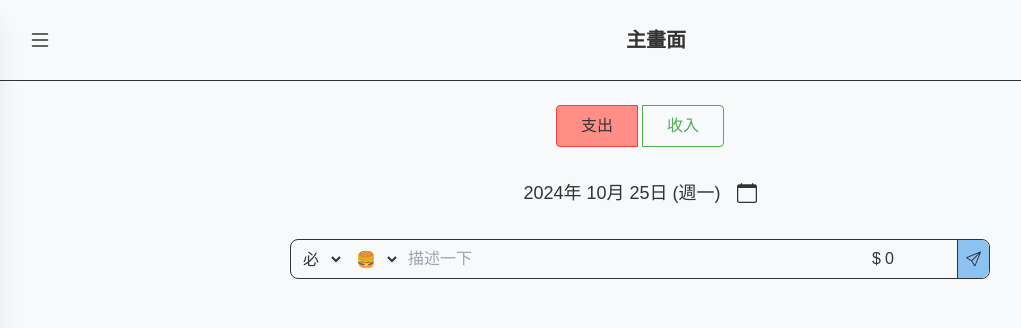
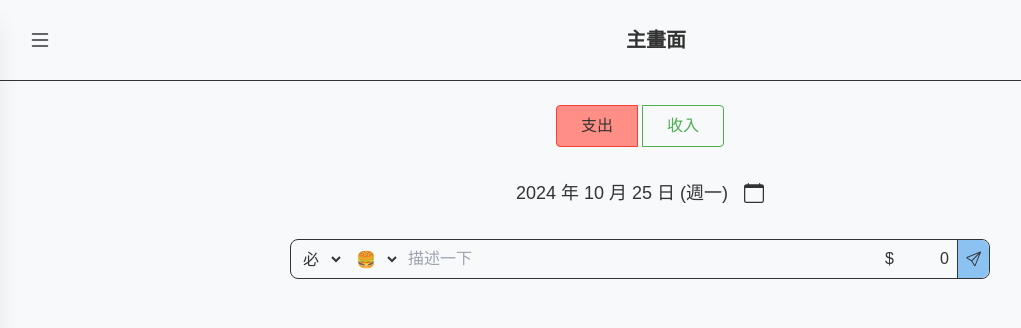
Before and after one commit to KW-Yeh/SpendingTracker, a Next.js app in the folder my-app/: page / in a window 1280 px wide. Shown: the top 328 px of the page, without its empty margins (0-1021 px from the left). Built offline with nearby package versions, Linux system fonts and the light colour scheme.

Commit message:
Update UI/UX

```diff
--- a/my-app/package.json
+++ b/my-app/package.json
@@ -9,8 +9,6 @@
     "lint": "next lint"
   },
   "dependencies": {
-    "google-auth-library": "^9.15.0",
-    "google-spreadsheet": "^4.1.4",
     "next": "15.0.3",
     "react": "19.0.0-rc-66855b96-20241106",
     "react-dom": "19.0.0-rc-66855b96-20241106"
--- a/my-app/src/components/DatePicker.tsx
+++ b/my-app/src/components/DatePicker.tsx
@@ -1,8 +1,8 @@
-'use client';
+"use client";
 
-import { CalendarIcon } from '@/components/icons/CalendarIcon';
-import { WEEKDAY } from '@/utils/constants';
-import { ChangeEvent, useRef } from 'react';
+import { CalendarIcon } from "@/components/icons/CalendarIcon";
+import { WEEKDAY } from "@/utils/constants";
+import { ChangeEvent, useRef } from "react";
 
 interface Props {
 	date: Date;
@@ -24,11 +24,11 @@ export const DatePicker = (props: Props) => {
 	return (
 		<div className="flex items-center">
 			<button
-        className="flex items-center justify-between gap-4 p-4 text-lg"
+				className="flex items-center justify-between gap-4 p-4 text-base sm:text-lg"
 				onClick={showPicker}
 			>
-        <span>{`${year}年 ${month}月 ${day}日 (週${WEEKDAY[weekday]})`}</span>
-        <CalendarIcon className="size-5" />
+				<span>{`${year} 年 ${month} 月 ${day} 日 (週${WEEKDAY[weekday]})`}</span>
+				<CalendarIcon className="size-4 sm:size-5"/>
 			</button>
 			<input
 				ref={inputRef}
--- /dev/null
+++ b/my-app/src/components/NumberKeyboard.tsx
@@ -0,0 +1,84 @@
+'use client';
+
+import { ReactNode, useCallback, useState } from 'react';
+
+interface Props {
+  default?: number;
+  onConfirm: (num: number) => void;
+}
+
+export const NumberKeyboard = (props: Props) => {
+  const [amount, setAmount] = useState((props.default ?? 0) + '');
+  const handleOnClick = (val: string) => {
+    if (val === 'clear') {
+      setAmount('0');
+    } else if (val === 'delete') {
+      setAmount((prevState) => {
+        if (prevState.length === 1) return '0';
+        return prevState.slice(0, prevState.length - 1);
+      });
+    } else {
+      setAmount((prevState) => {
+        if (prevState === '0') return val;
+        return prevState + val;
+      });
+    }
+  };
+
+  const handleSubmit = useCallback(() => {
+    try {
+      props.onConfirm(Number(amount));
+    } catch {
+      alert('Invalid amount');
+    }
+  }, [props.onConfirm, amount]);
+
+  return (
+    <div className="flex flex-col p-4 text-sm sm:text-base">
+      <p className="mb-2 mt-1 rounded-md border-2 border-solid border-text p-4 text-end font-bold">
+        {amount}
+      </p>
+      <div className="grid grid-cols-3 gap-1">
+        <Key value="clear" className="col-span-1" onClick={handleOnClick}>
+          清除
+        </Key>
+        <Key value="delete" className="col-span-2" onClick={handleOnClick}>
+          刪除
+        </Key>
+        {['7', '8', '9', '4', '5', '6', '1', '2', '3', '0'].map((key) => (
+          <Key
+            key={key}
+            value={key}
+            className="col-span-1"
+            onClick={handleOnClick}
+          >
+            {key}
+          </Key>
+        ))}
+        <Key
+          value="enter"
+          className="col-span-2 bg-green-300 hover:bg-green-500"
+          onClick={handleSubmit}
+        >
+          確定
+        </Key>
+      </div>
+    </div>
+  );
+};
+
+const Key = (props: {
+  children: ReactNode;
+  value: string;
+  onClick: (val: string) => void;
+  className?: string;
+}) => {
+  return (
+    <button
+      className={`${props.className} flex select-none items-center justify-center rounded-md border border-solid border-text p-3 transition-colors hover:bg-primary-100 active:bg-primary-300`}
+      onClick={() => props.onClick(props.value)}
+    >
+      <span>{props.children}</span>
+    </button>
+  );
+};
--- a/my-app/src/components/RouteTitle.tsx
+++ b/my-app/src/components/RouteTitle.tsx
@@ -4,6 +4,6 @@ import { ROUTE_TITLE } from "@/utils/constants";
 import { usePathname } from "next/navigation";
 
 export const RouteTitle = () => {
-  const pathName = usePathname();
-  return <h1 className="text-xl font-bold">{ROUTE_TITLE[pathName]}</h1>;
+	const pathName = usePathname();
+	return <h1 className="text-lg sm:text-xl font-bold">{ROUTE_TITLE[pathName]}</h1>;
 };
--- a/my-app/src/composites/EditorBlock.tsx
+++ b/my-app/src/composites/EditorBlock.tsx
@@ -1,17 +1,27 @@
 'use client';
 
 import { SendIcon } from '@/components/icons/SendIcon';
+import { Modal } from '@/components/Modal';
+import { NumberKeyboard } from '@/components/NumberKeyboard';
 import {
   INCOME_TYPE_OPTIONS,
   Necessity,
   OUTCOME_TYPE_OPTIONS,
   SpendingType,
 } from '@/utils/constants';
-import { FormEvent, useCallback, useState } from 'react';
+import {
+  ChangeEvent,
+  FormEvent,
+  useCallback,
+  useEffect,
+  useRef,
+  useState,
+} from 'react';
 
 interface Props {
   type: SpendingType;
   date: Date;
+  data?: SpendingRecord;
 }
 
 export const EditorBlock = (props: Props) => {
@@ -20,11 +30,40 @@ export const EditorBlock = (props: Props) => {
       ? INCOME_TYPE_OPTIONS
       : OUTCOME_TYPE_OPTIONS;
   const [loading, setLoading] = useState(false);
+  const [amount, setAmount] = useState(props.data?.amount ?? 0);
+  const [selectedNecessity, setSelectedNecessity] = useState(
+    props.data?.necessity,
+  );
+  const [selectedCategory, setSelectedCategory] = useState(
+    props.data?.category,
+  );
+  const [newDesc, setNewDesc] = useState(props.data?.description ?? '');
+  const modalRef = useRef<ModalRef>(null);
+
+  useEffect(() => {
+    setAmount(props.data?.amount ?? 0);
+    setNewDesc(props.data?.description ?? '');
+    setSelectedNecessity(props.data?.necessity);
+    setSelectedCategory(props.data?.category);
+  }, [props.data]);
+
+  const handleEditDesc = (event: ChangeEvent<HTMLInputElement>) => {
+    setNewDesc(event.target.value);
+  };
+
+  const handleSelectNecessity = (event: ChangeEvent<HTMLSelectElement>) => {
+    setSelectedNecessity(event.target.value);
+  };
+
+  const handleSelectCategory = (event: ChangeEvent<HTMLSelectElement>) => {
+    setSelectedCategory(event.target.value);
+  };
 
   const handleOnSubmit = useCallback(
     (event: FormEvent) => {
       event.preventDefault();
-      const formData = new FormData(event.target as HTMLFormElement);
+      const formElement = event.target as HTMLFormElement;
+      const formData = new FormData(formElement);
       const necessity = formData.get('necessity') as Necessity;
       const category = formData.get('category') as string;
       const description = formData.get('description') as string;
@@ -33,6 +72,7 @@ export const EditorBlock = (props: Props) => {
       setLoading(true);
       const newSpending: SpendingRecord = {
         id: Date.now().toString(),
+        ...(props.data ?? {}),
         type: props.type,
         date: props.date.toUTCString(),
         necessity,
@@ -43,18 +83,25 @@ export const EditorBlock = (props: Props) => {
       alert('Add new spending: ' + JSON.stringify(newSpending));
       setTimeout(() => {
         setLoading(false);
+        setNewDesc('');
+        setSelectedNecessity(undefined);
+        setSelectedCategory(undefined);
+        setAmount(0);
       }, 1000);
     },
-    [props.type, props.date],
+    [props.type, props.date, props.data],
   );
 
   return (
+    <>
       <form
         onSubmit={handleOnSubmit}
-      className="max-w-175 flex h-10 w-full items-center divide-x divide-text rounded-lg border border-solid border-text"
+        className="flex h-10 w-full max-w-175 items-center divide-x divide-text rounded-lg border border-solid border-text"
       >
         <div className="flex h-full flex-1 items-center text-xs sm:text-sm lg:text-base">
           <select
+            value={selectedNecessity}
+            onChange={handleSelectNecessity}
             name="necessity"
             className="h-full bg-transparent p-2 focus:outline-0"
           >
@@ -62,6 +109,8 @@ export const EditorBlock = (props: Props) => {
             <option value={Necessity.NotNeed}>{Necessity.NotNeed}</option>
           </select>
           <select
+            value={selectedCategory}
+            onChange={handleSelectCategory}
             name="category"
             className="h-full bg-transparent p-2 focus:outline-0"
           >
@@ -75,19 +124,27 @@ export const EditorBlock = (props: Props) => {
             <input
               type="text"
               name="description"
+              value={newDesc}
+              onChange={handleEditDesc}
               className="h-full w-full bg-transparent p-2 pr-0 focus:outline-0"
               placeholder="描述一下"
             />
           </div>
-        <div className="flex h-full items-center gap-1 p-2">
+          <button
+            type="button"
+            onClick={() => modalRef.current?.open()}
+            className="flex h-full w-14 items-center justify-between gap-2 p-2 sm:w-20"
+          >
             <span>$</span>
+            <span>{amount}</span>
             <input
               type="number"
               name="amount"
-            className="w-10 bg-transparent focus:outline-0 sm:w-16"
-            defaultValue={0}
+              value={amount}
+              className="hidden"
+              readOnly
             />
-        </div>
+          </button>
         </div>
         <button
           type="submit"
@@ -97,5 +154,16 @@ export const EditorBlock = (props: Props) => {
           <SendIcon className="w-full" />
         </button>
       </form>
+      <Modal ref={modalRef} className="w-80">
+        <h1 className="text-base font-bold sm:text-xl">Number Keyboard</h1>
+        <NumberKeyboard
+          default={amount}
+          onConfirm={(val) => {
+            setAmount(val);
+            modalRef.current?.close();
+          }}
+        />
+      </Modal>
+    </>
   );
 };
--- a/my-app/src/composites/SpendingInfoSection.tsx
+++ b/my-app/src/composites/SpendingInfoSection.tsx
@@ -1,15 +1,107 @@
 'use client';
 
 import { DatePicker } from '@/components/DatePicker';
-import { Modal } from '@/components/Modal';
 import { EditorBlock } from '@/composites/EditorBlock';
 import { SpendingList } from '@/composites/SpendingList';
-import { SpendingType } from '@/utils/constants';
-import { ChangeEvent, startTransition, useRef, useState } from 'react';
+import { Necessity, SpendingType } from '@/utils/constants';
+import { ChangeEvent, startTransition, useState } from 'react';
+
+const TEST_DATA: SpendingRecord[] = [
+  {
+    id: '1',
+    type: SpendingType.Outcome,
+    necessity: Necessity.Need,
+    category: '🍔',
+    description: '買了一些吃的',
+    amount: 100,
+    date: new Date().toUTCString(),
+  },
+  {
+    id: '2',
+    type: SpendingType.Outcome,
+    necessity: Necessity.Need,
+    category: '👗',
+    description: '買了一些衣服',
+    amount: 100,
+    date: new Date().toUTCString(),
+  },
+  {
+    id: '3',
+    type: SpendingType.Income,
+    necessity: Necessity.Need,
+    category: '📈',
+    description: '賣股票',
+    amount: 100,
+    date: new Date().toUTCString(),
+  },
+  {
+    id: '4',
+    type: SpendingType.Income,
+    necessity: Necessity.Need,
+    category: '🎁',
+    description: '路上撿到錢',
+    amount: 100,
+    date: new Date().toUTCString(),
+  },
+  {
+    id: '5',
+    type: SpendingType.Outcome,
+    necessity: Necessity.NotNeed,
+    category: '🎲',
+    description: '買遊戲',
+    amount: 100,
+    date: new Date().toUTCString(),
+  },
+  {
+    id: '6',
+    type: SpendingType.Outcome,
+    necessity: Necessity.NotNeed,
+    category: '📚',
+    description: '買書',
+    amount: 100,
+    date: new Date().toUTCString(),
+  },
+  {
+    id: '7',
+    type: SpendingType.Outcome,
+    necessity: Necessity.NotNeed,
+    category: '💊',
+    description: '看醫生',
+    amount: 100,
+    date: new Date().toUTCString(),
+  },
+  {
+    id: '8',
+    type: SpendingType.Outcome,
+    necessity: Necessity.NotNeed,
+    category: '📉',
+    description: '買股票',
+    amount: 100,
+    date: new Date().toUTCString(),
+  },
+  {
+    id: '9',
+    type: SpendingType.Outcome,
+    necessity: Necessity.NotNeed,
+    category: '✨',
+    description: '其他花費',
+    amount: 100,
+    date: new Date().toUTCString(),
+  },
+  {
+    id: '10',
+    type: SpendingType.Outcome,
+    necessity: Necessity.Need,
+    category: '🏠',
+    description: '房租',
+    amount: 100,
+    date: new Date().toUTCString(),
+  },
+];
 
 export const SpendingInfoSection = () => {
-  const modalRef = useRef<ModalRef>(null);
   const [selectedDate, setSelectedDate] = useState(new Date());
+  const [selectedData, setSelectedData] = useState<SpendingRecord>();
   const [selectedType, setSelectedType] = useState<SpendingType>(
     SpendingType.Outcome,
   );
@@ -25,9 +117,17 @@ export const SpendingInfoSection = () => {
     <div className="flex w-full flex-1 flex-col items-center gap-4 p-6">
       <Switch type={selectedType} onChange={setSelectedType} />
       <DatePicker date={selectedDate} onChange={handleOnChangeDate} />
-      <EditorBlock type={selectedType} date={selectedDate} />
-      <SpendingList type={selectedType} date={selectedDate} />
-      <Modal ref={modalRef}>Modal</Modal>
+      <EditorBlock
+        type={selectedType}
+        date={selectedDate}
+        data={selectedData}
+      />
+      <SpendingList
+        list={TEST_DATA}
+        type={selectedType}
+        date={selectedDate}
+        handleEdit={setSelectedData}
+      />
     </div>
   );
 };
@@ -45,7 +145,7 @@ const Switch = ({
     });
   };
   return (
-    <div className="flex items-center gap-1">
+    <div className="flex items-center gap-1 text-sm sm:text-base">
       <button
         className={`rounded-l border border-solid border-red-500 px-6 py-2 text-center transition-colors ${type === SpendingType.Outcome ? 'bg-red-300' : 'text-red-500 hover:bg-red-300'}`}
         onClick={() => handleOnClick(SpendingType.Outcome)}
--- a/my-app/src/composites/SpendingList.tsx
+++ b/my-app/src/composites/SpendingList.tsx
@@ -4,102 +4,11 @@ import { Necessity, SpendingType } from '@/utils/constants';
 import { useMemo } from 'react';
 
 interface Props {
+  list: SpendingRecord[];
   date: Date;
   type: SpendingType;
+  handleEdit: (record: SpendingRecord) => void;
 }
-
-const TEST_DATA: SpendingRecord[] = [
-  {
-    id: '1',
-    type: SpendingType.Outcome,
-    necessity: Necessity.Need,
-    category: '🍔',
-    description: '買了一些吃的',
-    amount: 100,
-    date: new Date().toUTCString(),
-  },
-  {
-    id: '2',
-    type: SpendingType.Outcome,
-    necessity: Necessity.Need,
-    category: '👗',
-    description: '買了一些衣服',
-    amount: 100,
-    date: new Date().toUTCString(),
-  },
-  {
-    id: '3',
-    type: SpendingType.Income,
-    necessity: Necessity.Need,
-    category: '📈',
-    description: '賣股票',
-    amount: 100,
-    date: new Date().toUTCString(),
-  },
-  {
-    id: '4',
-    type: SpendingType.Income,
-    necessity: Necessity.Need,
-    category: '🎁',
-    description: '路上撿到錢',
-    amount: 100,
-    date: new Date().toUTCString(),
-  },
-  {
-    id: '5',
-    type: SpendingType.Outcome,
-    necessity: Necessity.NotNeed,
-    category: '🎲',
-    description: '買遊戲',
-    amount: 100,
-    date: new Date().toUTCString(),
-  },
-  {
-    id: '6',
-    type: SpendingType.Outcome,
-    necessity: Necessity.NotNeed,
-    category: '📚',
-    description: '買書',
-    amount: 100,
-    date: new Date().toUTCString(),
-  },
-  {
-    id: '7',
-    type: SpendingType.Outcome,
-    necessity: Necessity.NotNeed,
-    category: '💊',
-    description: '看醫生',
-    amount: 100,
-    date: new Date().toUTCString(),
-  },
-  {
-    id: '8',
-    type: SpendingType.Outcome,
-    necessity: Necessity.NotNeed,
-    category: '📉',
-    description: '買股票',
-    amount: 100,
-    date: new Date().toUTCString(),
-  },
-  {
-    id: '9',
-    type: SpendingType.Outcome,
-    necessity: Necessity.NotNeed,
-    category: '✨',
-    description: '其他花費',
-    amount: 100,
-    date: new Date().toUTCString(),
-  },
-  {
-    id: '10',
-    type: SpendingType.Outcome,
-    necessity: Necessity.Need,
-    category: '🏠',
-    description: '房租',
-    amount: 100,
-    date: new Date().toUTCString(),
-  },
-];
 
 export const SpendingList = (props: Props) => {
   const year = props.date.getFullYear();
@@ -108,7 +17,7 @@ export const SpendingList = (props: Props) => {
 
   const filteredData = useMemo(
     () =>
-      [...TEST_DATA, ...TEST_DATA]
+      [...props.list, ...props.list]
         .filter((data) => data.type === props.type)
         .sort((_, b) => {
           if (b.necessity === Necessity.Need) return 1;
@@ -123,13 +32,14 @@ export const SpendingList = (props: Props) => {
   );
 
   return (
-    <div className="max-w-175 flex w-full flex-1 flex-col justify-end gap-2 text-xs sm:text-sm lg:text-base">
+    <div className="flex w-full max-w-175 flex-1 flex-col justify-end gap-2 text-xs sm:text-sm lg:text-base">
       <h3 className="">{`${year}/${month}/${day}: $${totalAmount}`}</h3>
       <div className="scrollbar flex h-96 w-full flex-col overflow-y-auto overflow-x-hidden">
         {filteredData.map((spending, index) => (
           <Item
             key={`${spending.id}-${index.toString()}`}
             spending={spending}
+            handleEdit={props.handleEdit}
           />
         ))}
       </div>
@@ -137,14 +47,21 @@ export const SpendingList = (props: Props) => {
   );
 };
 
-const Item = ({ spending }: { spending: SpendingRecord }) => {
-  const handleEdit = () => {
+const Item = ({
+  spending,
+  handleEdit,
+}: {
+  spending: SpendingRecord;
+  handleEdit: (record: SpendingRecord) => void;
+}) => {
+  const handleOnEdit = () => {
+    handleEdit(spending);
     alert(
       `Edit ${spending.id}: ${spending.type} $${spending.amount} ${spending.description}`,
     );
   };
 
-  const handleDelete = () => {
+  const handleOnDelete = () => {
     alert(
       `Delete ${spending.id}: ${spending.type} $${spending.amount} ${spending.description}`,
     );
@@ -166,13 +83,13 @@ const Item = ({ spending }: { spending: SpendingRecord }) => {
       <div className="col-span-2 text-end">${spending.amount}</div>
       <div className="col-span-3 flex items-center justify-end gap-px">
         <button
-          onClick={handleEdit}
+          onClick={handleOnEdit}
           className="group rounded p-2 transition-colors hover:bg-primary-300"
         >
           <EditIcon className="size-4 transition-colors group-hover:text-background" />
         </button>
         <button
-          onClick={handleDelete}
+          onClick={handleOnDelete}
           className="group rounded p-2 transition-colors hover:bg-red-300"
         >
           <DeleteIcon className="size-4 transition-colors group-hover:text-background" />
```
Also changed, not shown: my-app/src/components/Modal.tsx (+9 -8 lines), my-app/src/composites/Account.tsx (+6 -6 lines), my-app/src/composites/Header.tsx (+5 -5 lines), my-app/src/composites/MenuButton.tsx (+10 -3 lines), my-app/src/services/google-spreadsheet.ts (deleted, +0 -10 lines), 1 other file (tests, documents, lock files or other folders). Lines whose indentation alone changed are shown as unchanged.
